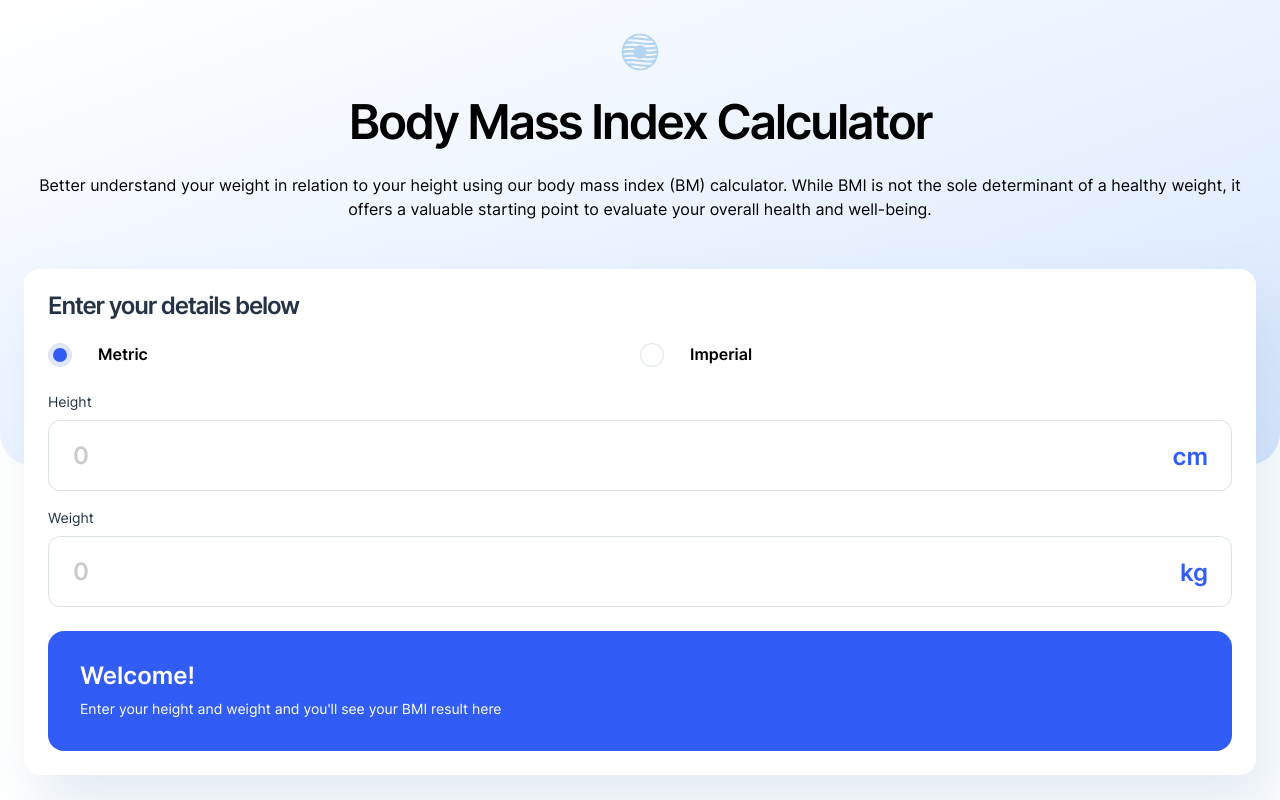
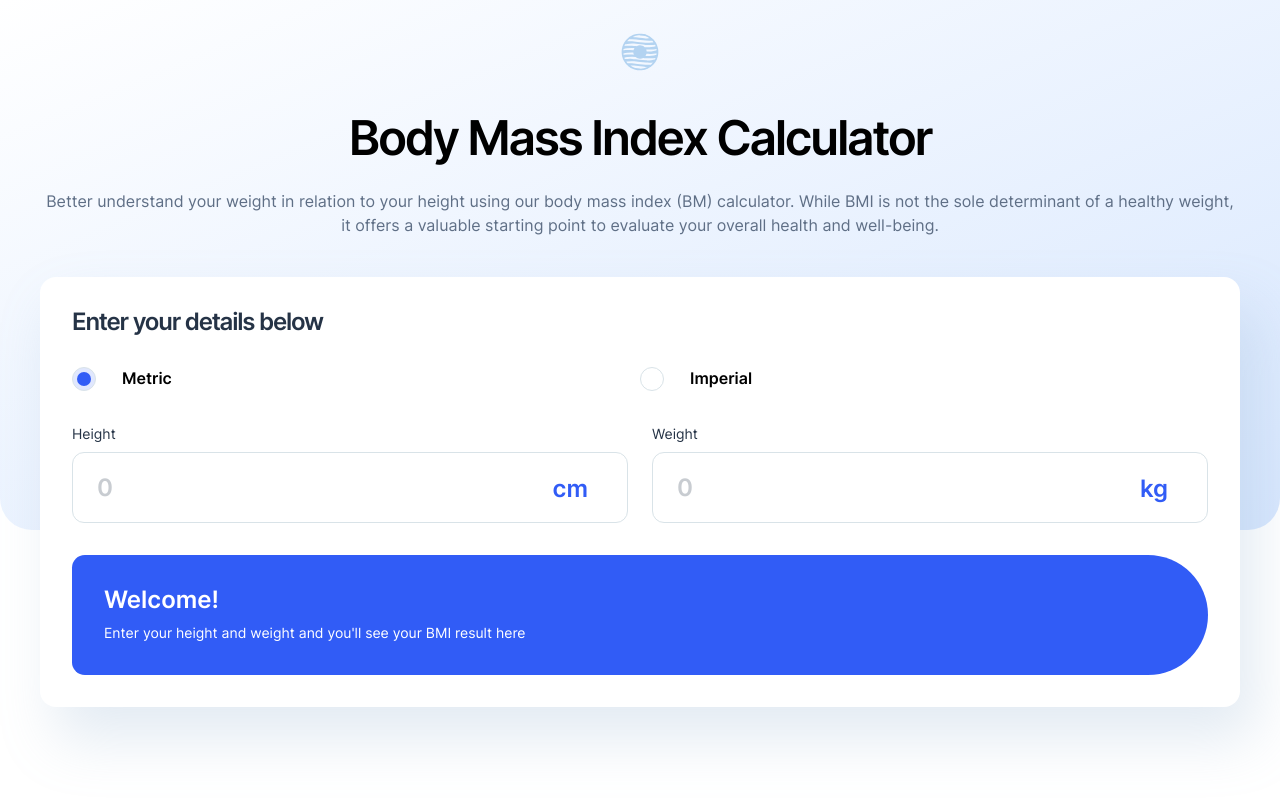
Before and after one commit to orphandeity/bmi-calculator, a Svelte app: page / in a window 1280 px wide. Shown: the top 800 px of the page. Built offline with nearby package versions, Linux system fonts and the light colour scheme.

Commit message:
main section tablet styles

```diff
--- a/src/App.svelte
+++ b/src/App.svelte
@@ -14,8 +14,8 @@
 
 <div class="container">
   <main>
+    <img src={logo} alt="logo" class="logo" />
     <div class="hero">
-      <img src={logo} alt="logo" />
       <h1>Body Mass Index Calculator</h1>
       <p>
         Better understand your weight in relation to your height using our body
@@ -165,15 +165,40 @@
   }
 
   .hero {
+    margin-top: 1.5rem;
     display: flex;
     flex-direction: column;
     gap: 1.5rem;
     align-items: center;
     text-align: center;
   }
-  .hero img {
+  .hero p {
+    color: var(--color-dark-electric-blue);
+  }
+  .logo {
+    margin-inline: auto;
     width: 2.5rem;
     height: 2.5rem;
+  }
+
+  @media (min-width: 768px) {
+    .container {
+      gap: 6rem;
+    }
+    main {
+      position: relative;
+      width: 100%;
+      padding-inline: var(--padding-base);
+      padding-top: 2rem;
+    }
+
+    .hero {
+      margin-top: 2.5rem;
+    }
+    .logo {
+      width: 2.5rem;
+      height: 2.5rem;
+    }
   }
 
   .information h2 {
--- a/src/app.css
+++ b/src/app.css
@@ -44,7 +44,7 @@
   --radius-sm: 0.75rem;
   --radius-md: 1rem;
   --radius-lg: 2rem;
-  --radius-full: 9999px;
+  --radius-full: 75px;
 
   font-family: Inter, sans-serif;
   font-size: var(--font-base);
@@ -54,6 +54,12 @@
   -webkit-font-smoothing: antialiased;
   -moz-osx-font-smoothing: grayscale;
   -webkit-text-size-adjust: 100%;
+}
+
+@media (min-width: 768px) {
+  :root {
+    --padding-base: 2.5rem;
+  }
 }
 
 *,
--- a/src/card.svelte
+++ b/src/card.svelte
@@ -254,9 +254,23 @@
   }
 
   .input {
-    display: flex;
-    flex-direction: column;
+    display: grid;
+    grid-template-columns: 1fr;
     gap: 1rem;
+  }
+  @media (min-width: 768px) {
+    .card {
+      margin-top: 2.5rem;
+      padding: 2rem;
+      gap: 2rem;
+    }
+    .input {
+      grid-template-columns: 1fr 1fr;
+      gap: 1.5rem;
+    }
+    .background {
+      height: 75%;
+    }
   }
 
   .input label {
@@ -304,10 +318,11 @@
   .result {
     background: var(--color-blue);
     color: var(--color-white);
-    border-radius: var(--radius-md);
+    border-radius: var(--radius-md) var(--radius-md) var(--radius-md)
+      var(--radius-md);
     padding: var(--padding-lg);
-    display: flex;
-    flex-direction: column;
+    display: grid;
+    grid-template-columns: 1fr;
     gap: 1.5rem;
   }
   .result > :first-child {
@@ -329,4 +344,13 @@
   .range {
     font-weight: 600;
   }
+
+  @media (min-width: 768px) {
+    .result {
+      border-radius: var(--radius-md) var(--radius-full) var(--radius-full)
+        var(--radius-md);
+      padding: var(--padding-lg);
+      grid-template-columns: 1fr 1fr;
+    }
+  }
 </style>
```
